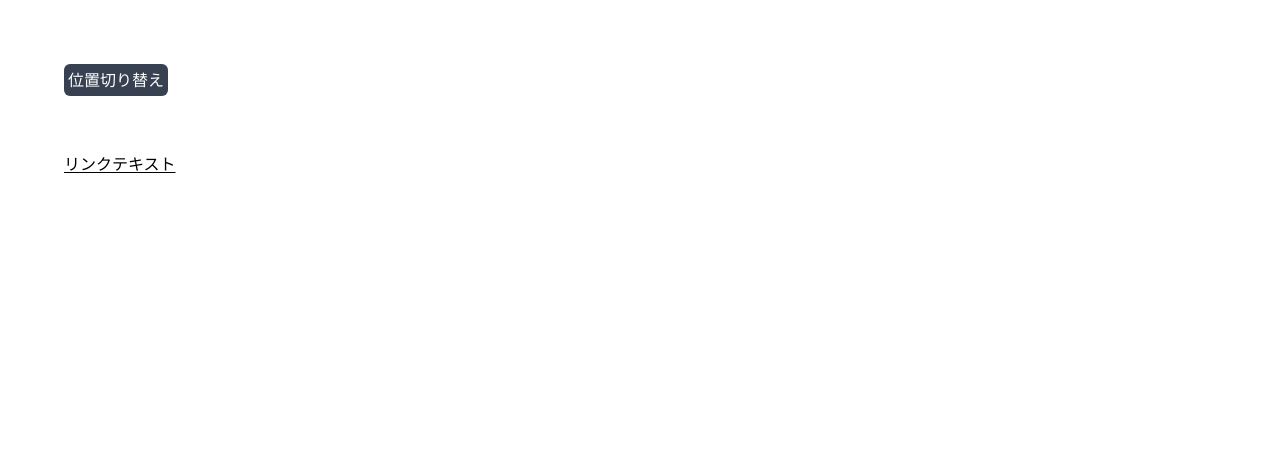
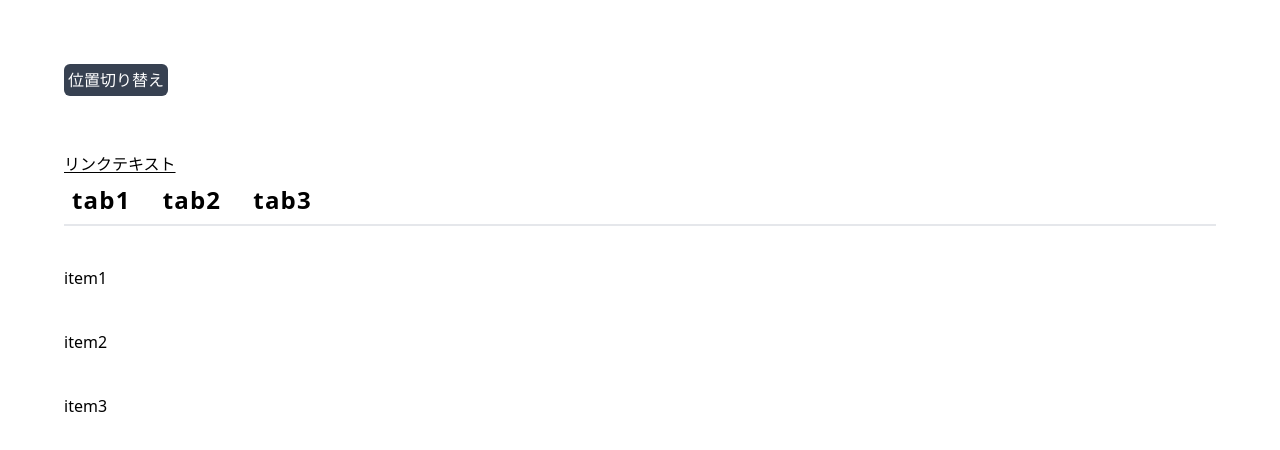
Before and after one commit to yamageji/svelte-ui, a Svelte app: page / in a window 1280 px wide. Shown: the top 450 px of the page. Built offline with nearby package versions, Linux system fonts and the light colour scheme.

Commit message:
feat: tab component

```diff
--- a/src/App.svelte
+++ b/src/App.svelte
@@ -1,9 +1,68 @@
 <script lang="ts">
-  import Tooltip from './components/Tooltip.svelte';
+  import Tooltip from "./components/Tooltip/Tooltip.svelte";
+  import Tab from "./components/Tab/Tab.svelte";
+
+  const sampleTabData = [
+    {
+      id: 1,
+      title: "tab1",
+      content: [
+        {
+          id: 1,
+          title: "item1",
+        },
+        {
+          id: 2,
+          title: "item2",
+        },
+        {
+          id: 3,
+          title: "item3",
+        },
+      ],
+    },
+    {
+      id: 2,
+      title: "tab2",
+      content: [
+        {
+          id: 1,
+          title: "item1",
+        },
+        {
+          id: 2,
+          title: "item2",
+        },
+        {
+          id: 3,
+          title: "item3",
+        },
+      ],
+    },
+    {
+      id: 3,
+      title: "tab3",
+      content: [
+        {
+          id: 1,
+          title: "item1",
+        },
+        {
+          id: 2,
+          title: "item2",
+        },
+        {
+          id: 3,
+          title: "item3",
+        },
+      ],
+    },
+  ];
 </script>
 
 <main>
   <div class="m-16">
     <Tooltip />
+    <Tab data={sampleTabData} />
   </div>
 </main>
--- /dev/null
+++ b/src/components/Tab/Tab.svelte
@@ -0,0 +1,135 @@
+<script lang="ts">
+  import { fly } from "svelte/transition";
+  import { quintIn } from "svelte/easing";
+  import TabItem from "./TabItem.svelte";
+
+  type TabItem = {
+    id: number;
+    title: string;
+    content: Content[];
+  };
+
+  type Content = {
+    id: number;
+    title: string;
+  };
+
+  export let data: TabItem[];
+
+  const tabs: HTMLButtonElement[] = [];
+  let activeIndex = 0;
+  let focusedIndex: number;
+  const tabsLastIndex = data.length - 1;
+
+  const onFocusTab = (index: number) => {
+    focusedIndex = index;
+  };
+
+  const onKeydownTab = (event: KeyboardEvent) => {
+    const key = event.key;
+    switch (key) {
+      case "ArrowRight":
+      case "Right": // for IE, Edge 16-, Firefox 36-
+        focusNextTab();
+        break;
+      case "ArrowLeft":
+      case "Left": // for IE, Edge 16-, Firefox 36-
+        focusPreviousTab();
+        break;
+      case "Home":
+        focusTab(0);
+        break;
+      case "End":
+        focusTab(tabsLastIndex);
+        break;
+    }
+  };
+
+  const focusTab = (index: number) => {
+    tabs[index].focus();
+  };
+
+  const focusNextTab = () => {
+    let nextIndex = focusedIndex + 1;
+    if (nextIndex > tabsLastIndex) {
+      nextIndex = 0;
+    }
+    focusTab(nextIndex);
+  };
+
+  const focusPreviousTab = () => {
+    let nextIndex = focusedIndex - 1;
+    if (nextIndex < 0) {
+      nextIndex = tabsLastIndex;
+    }
+    focusTab(nextIndex);
+  };
+
+  const onClickTab = (index: number) => {
+    if (activeIndex === index) return;
+    activeIndex = index;
+  };
+</script>
+
+<div class="w-full">
+  <ul
+    role="tablist"
+    aria-label="works category"
+    class="border-border-primary font-barlow-semi text-text-tertiary  flex gap-3 border-b-2 text-xl font-semibold md:gap-4 md:text-2xl"
+  >
+    {#each data as { id, title }, index}
+      {@const currentActive = activeIndex === index}
+      {@const onClick = () => onClickTab(index)}
+      {@const onFocus = () => onFocusTab(index)}
+      <li role="presentation" class="-mb-0.5">
+        <button
+          type="button"
+          id="tab-{id}"
+          bind:this={tabs[index]}
+          on:focus={onFocus}
+          on:keydown={onKeydownTab}
+          role="tab"
+          aria-controls="panel-{id}"
+          aria-selected={currentActive ? "true" : "false"}
+          tabindex={currentActive ? 0 : -1}
+          on:click={onClick}
+          class="border-border-primary hover:text-text-primary focus:text-text-primary aria-selected:border-border-accent-primary aria-selected:text-text-primary relative block border-b-2 px-1.5 py-1.5 tracking-wider duration-150 md:px-2 md:py-2"
+        >
+          {title}
+        </button>
+      </li>
+    {/each}
+  </ul>
+
+  <div class="mt-8 w-full md:mt-10">
+    {#each data as { id, content }, index}
+      {@const currentActive = activeIndex === index}
+      <!-- svelte-ignore a11y-no-noninteractive-tabindex -->
+      <div
+        id="panel-{id}"
+        role="tabpanel"
+        tabindex="0"
+        aria-hidden={currentActive ? "false" : "true"}
+        aria-labelledby="tab-{id}"
+        class="aria-hidden:hidden"
+      >
+        {#if content}
+          {#if currentActive}
+            <div
+              in:fly={{
+                duration: 300,
+                y: 75,
+                opacity: 0,
+                easing: quintIn,
+              }}
+            >
+              <TabItem data={content} />
+            </div>
+          {/if}
+        {:else}
+          <div>コンテンツがありません</div>
+        {/if}
+      </div>
+    {/each}
+  </div>
+</div>
--- /dev/null
+++ b/src/components/Tab/TabItem.svelte
@@ -0,0 +1,18 @@
+<script lang="ts">
+  type Content = {
+    id: number;
+    title: string;
+  };
+
+  export let data: Content[];
+</script>
+
+<div class="@container">
+  <ul class="@[528px]:grid-cols-2 grid grid-cols-1 gap-x-6 gap-y-10">
+    {#each data as item (item.id)}
+      <li>
+        {item.title}
+      </li>
+    {/each}
+  </ul>
+</div>
```
Also changed, not shown: src/components/Tooltip/Tooltip.svelte (renamed from src/components/Tooltip.svelte).
